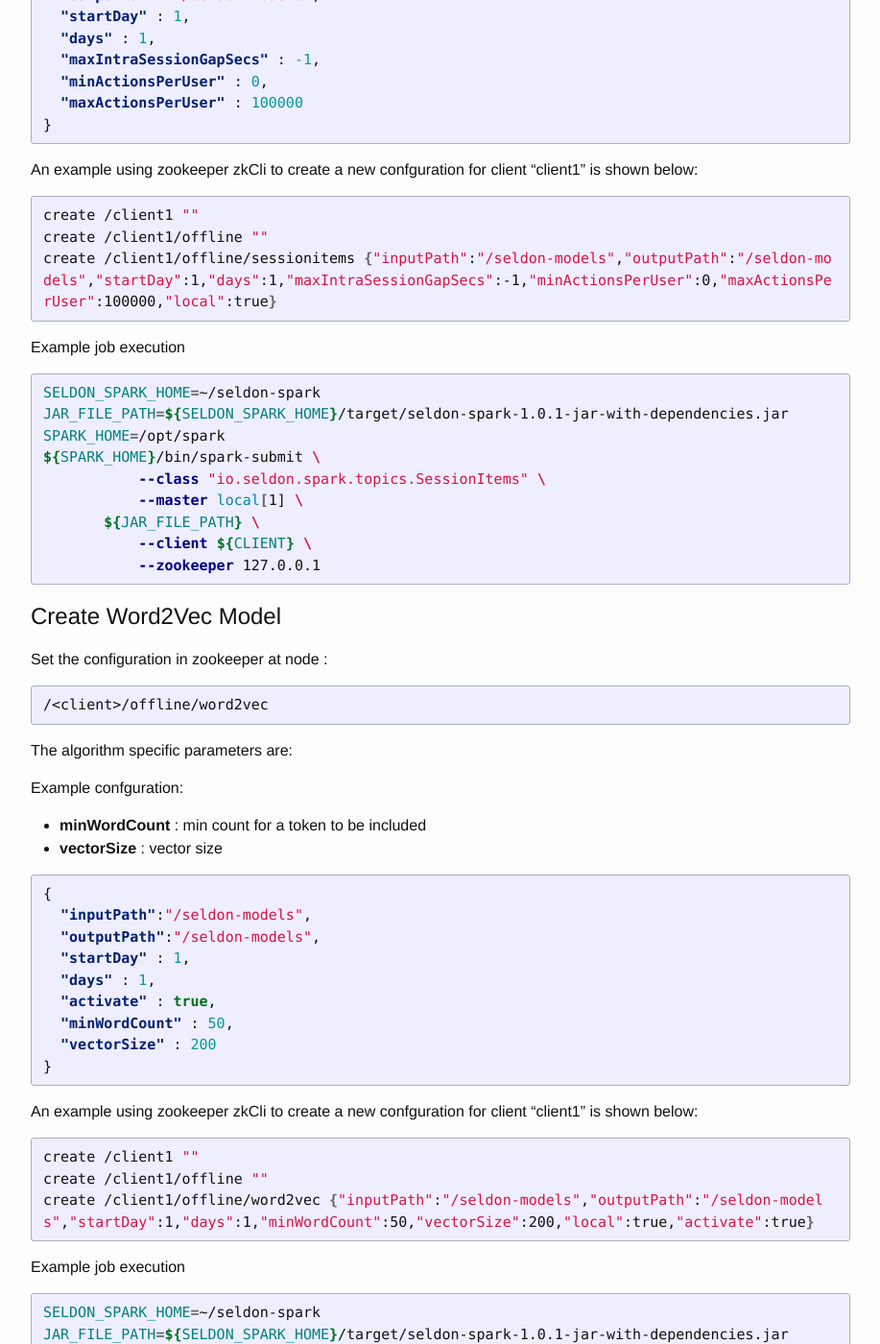
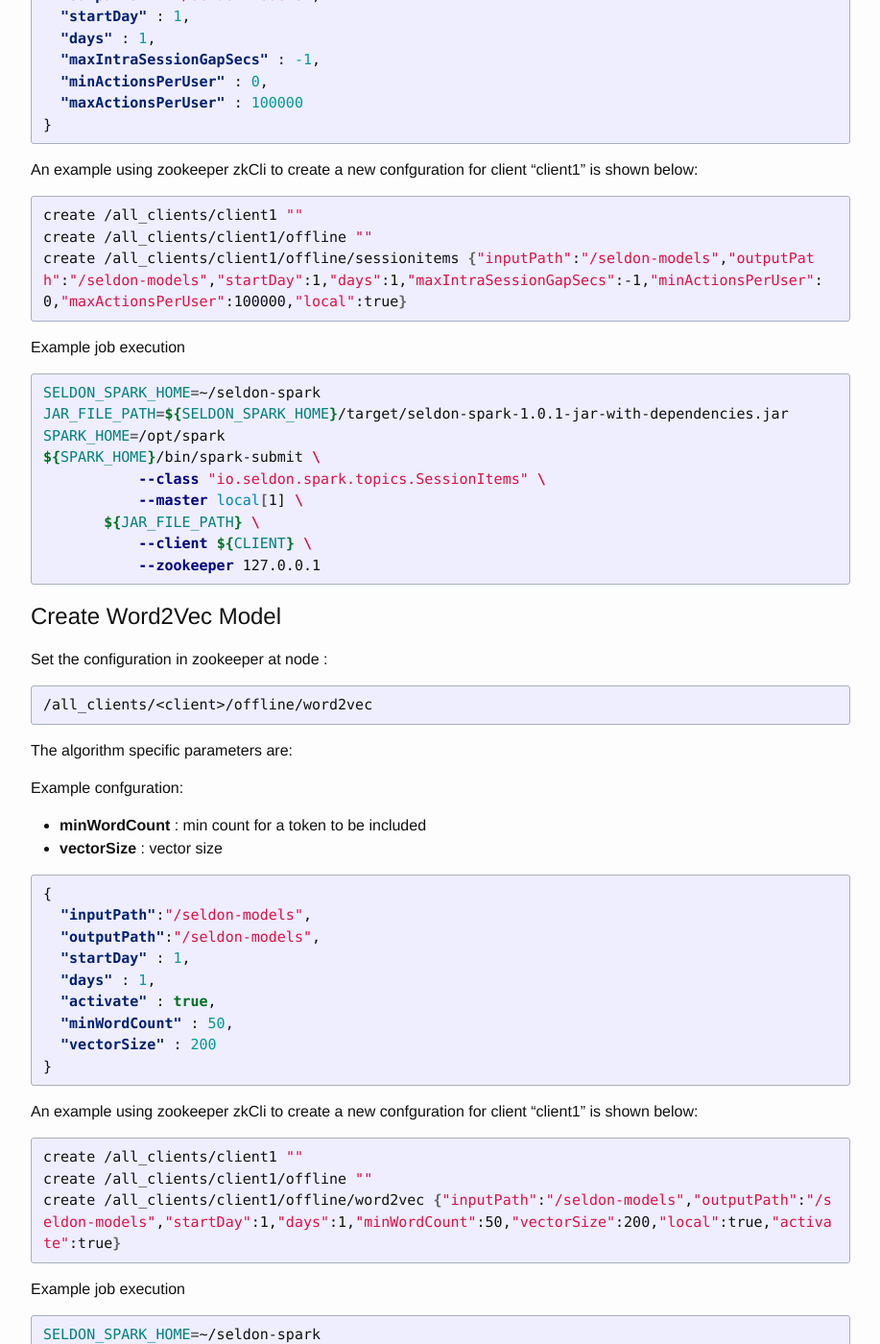
Before and after one commit to SeldonIO/seldonio.github.com, a Jekyll site: the page built from spark-models.md, in a window 1280 px wide and 1400 px high, scrolled down 5758 px. Shown: the whole window at 96% size, without its empty margins (181-1098 px from the left). Built offline with Jekyll 4.4.1, drawn with Linux system fonts in a browser that asks for light colours; some of the changed text lies outside the part shown.

Commit message:
updated zookeeper /client paths to use /all_clients/client

```diff
--- a/spark-models.md
+++ b/spark-models.md
@@ -92,7 +92,7 @@ An algorithm made popular due to its sucess in the Netflix competition. It tries
 Set the configuration in zookeeper at node :
 
 {% highlight bash %}
-/<client>/offline/matrix-factorization
+/all_clients/<client>/offline/matrix-factorization
 {% endhighlight %}
 
 The algorithm specific parameters are:
@@ -127,9 +127,9 @@ Example confguration:
 An example using zookeeper zkCli to create a new confguration for client "client1" is shown below:
 
 {% highlight bash %}
-create /client1 ""
-create /client1/offline ""
-create /client1/offline/matrix-factorization {"inputPath":"/seldon-models","outputPath":"/seldon-models","startDay":1,"days":1,"activate":true,"rank":30,"lambda":0.1,"alpha":1,"iterations":5,"local":true}
+create /all_clients/client1 ""
+create /all_clients/client1/offline ""
+create /all_clients/client1/offline/matrix-factorization {"inputPath":"/seldon-models","outputPath":"/seldon-models","startDay":1,"days":1,"activate":true,"rank":30,"lambda":0.1,"alpha":1,"iterations":5,"local":true}
 {% endhighlight %}
 
 ## Run Modeling
@@ -157,7 +157,7 @@ Item similarity models find correlations in the user-item interactions to find p
 Set the configuration in zookeeper at node :
 
 {% highlight bash %}
-/<client>/offline/similar-items
+/all_clients/<client>/offline/similar-items
 {% endhighlight %}
 
 The algorithm specific parameters are:
@@ -190,9 +190,9 @@ Example confguration:
 An example using zookeeper zkCli to create a new confguration for client "client1" is shown below:
 
 {% highlight bash %}
-create /client1 ""
-create /client1/offline ""
-create /client1/offline/similar-items {"inputPath":"/seldon-models","outputPath":"/seldon-models","startDay":1,"days":1,"itemType":-1,"limit":100,"minItemsPerUser":0,"minUsersPerItem":0,"maxUsersPerItem":2000000,"dimsumThreshold":0.1,"sample":1.0,"local":true}
+create /all_clients/client1 ""
+create /all_clients/client1/offline ""
+create /all_clients/client1/offline/similar-items {"inputPath":"/seldon-models","outputPath":"/seldon-models","startDay":1,"days":1,"itemType":-1,"limit":100,"minItemsPerUser":0,"minUsersPerItem":0,"maxUsersPerItem":2000000,"dimsumThreshold":0.1,"sample":1.0,"local":true}
 {% endhighlight %}
 
 
@@ -239,7 +239,7 @@ There are two Spark jobs that need to be run:
 Set the configuration in zookeeper at node :
 
 {% highlight bash %}
-/<client>/offline/sessionitems
+/all_clients/<client>/offline/sessionitems
 {% endhighlight %}
 
 The specific parameters are:
@@ -265,9 +265,9 @@ Example confguration:
 An example using zookeeper zkCli to create a new confguration for client "client1" is shown below:
 
 {% highlight bash %}
-create /client1 ""
-create /client1/offline ""
-create /client1/offline/sessionitems {"inputPath":"/seldon-models","outputPath":"/seldon-models","startDay":1,"days":1,"maxIntraSessionGapSecs":-1,"minActionsPerUser":0,"maxActionsPerUser":100000,"local":true}
+create /all_clients/client1 ""
+create /all_clients/client1/offline ""
+create /all_clients/client1/offline/sessionitems {"inputPath":"/seldon-models","outputPath":"/seldon-models","startDay":1,"days":1,"maxIntraSessionGapSecs":-1,"minActionsPerUser":0,"maxActionsPerUser":100000,"local":true}
 {% endhighlight %}
 
 
@@ -293,7 +293,7 @@ ${SPARK_HOME}/bin/spark-submit \
 Set the configuration in zookeeper at node :
 
 {% highlight bash %}
-/<client>/offline/word2vec
+/all_clients/<client>/offline/word2vec
 {% endhighlight %}
 
 The algorithm specific parameters are:
@@ -319,9 +319,9 @@ Example confguration:
 An example using zookeeper zkCli to create a new confguration for client "client1" is shown below:
 
 {% highlight bash %}
-create /client1 ""
-create /client1/offline ""
-create /client1/offline/word2vec {"inputPath":"/seldon-models","outputPath":"/seldon-models","startDay":1,"days":1,"minWordCount":50,"vectorSize":200,"local":true,"activate":true}
+create /all_clients/client1 ""
+create /all_clients/client1/offline ""
+create /all_clients/client1/offline/word2vec {"inputPath":"/seldon-models","outputPath":"/seldon-models","startDay":1,"days":1,"minWordCount":50,"vectorSize":200,"local":true,"activate":true}
 {% endhighlight %}
 
 
@@ -348,7 +348,7 @@ For news sites or other sites where item churn is rapid and relevancy of items d
 Set the configuration in zookeeper at node :
 
 {% highlight bash %}
-/<client>/offline/cluster-by-dimension
+/all_clients/<client>/offline/cluster-by-dimension
 {% endhighlight %}
 
 The algorithm specific parameters are:
@@ -376,9 +376,9 @@ Example confguration:
 An example using zookeeper zkCli to create a new confguration for client "client1" is shown below:
 
 {% highlight bash %}
-create /client1 ""
-create /client1/offline ""
-create /client1/offline/cluster-by-dimension {"inputPath":"/seldon-models","outputPath":"/seldon-models","startDay":1,"days":1,"jdbc":"jdbc:mysql://localhost:3306/client?user=root&characterEncoding=utf8","minActionsPerUser":0,"delta":0.1,"minClusterSize":200,"local":true,"activate":true}
+create /all_clients/client1 ""
+create /all_clients/client1/offline ""
+create /all_clients/client1/offline/cluster-by-dimension {"inputPath":"/seldon-models","outputPath":"/seldon-models","startDay":1,"days":1,"jdbc":"jdbc:mysql://localhost:3306/client?user=root&characterEncoding=utf8","minActionsPerUser":0,"delta":0.1,"minClusterSize":200,"local":true,"activate":true}
 {% endhighlight %}
 
 
```
